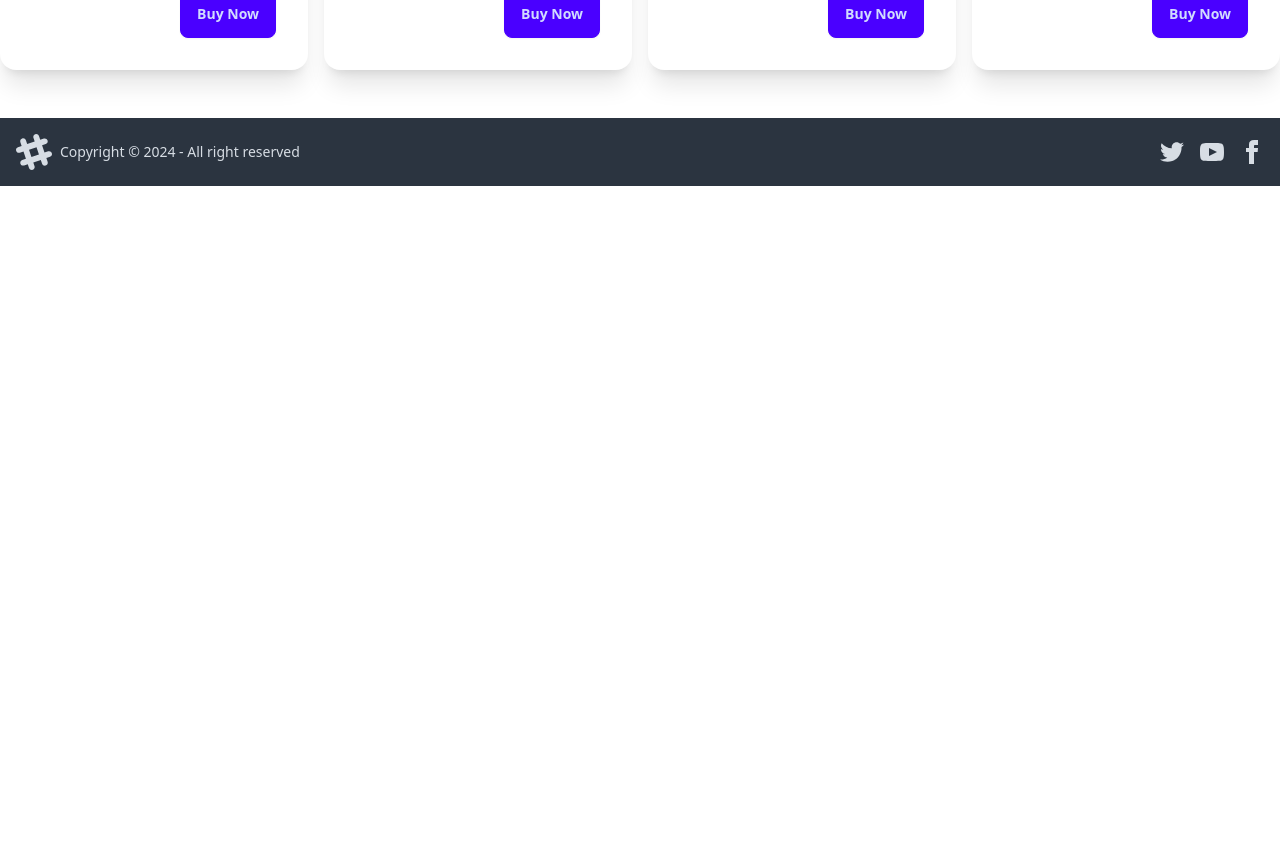
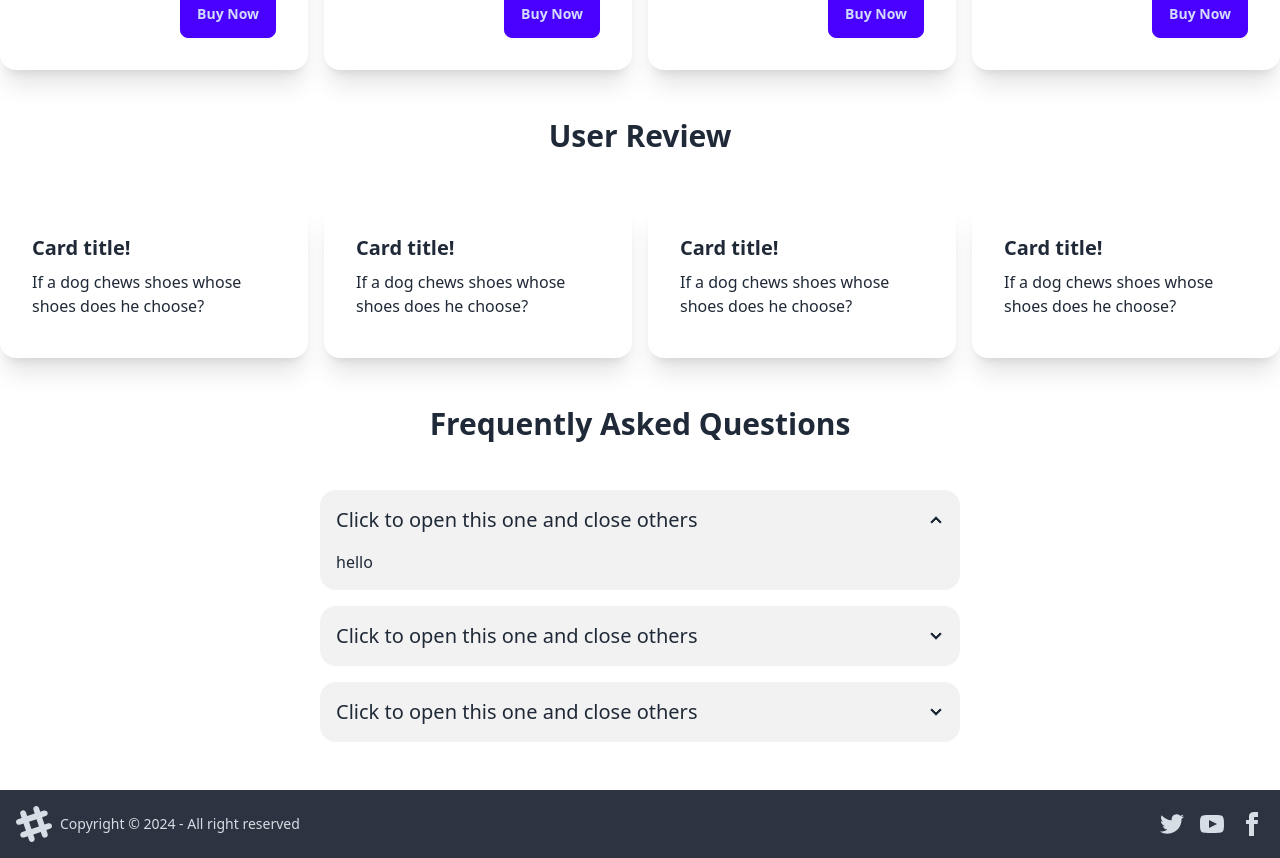
Before and after one commit to mdshakil04/gadget-shop-client, a React (Vite) app: page / in a window 1280 px wide. Shown: the part 1365-2223 px from the top of the page. Before the commit the page ends 1551 px from the top, so only its background shows below. Built offline with nearby package versions, Linux system fonts and the light colour scheme.

Commit message:
Part-3 done

```diff
--- /dev/null
+++ b/src/components/home/Accordion.jsx
@@ -0,0 +1,37 @@
+import React from "react";
+
+const Accordion = () => {
+  return (
+    <div className=" flex flex-col gap-4 md:w-1/2 w-4/5 mx-auto">
+      <div className="collapse collapse-arrow bg-base-200">
+        <input type="radio" name="my-accordion-2" defaultChecked />
+        <div className="collapse-title text-xl font-medium">
+          Click to open this one and close others
+        </div>
+        <div className="collapse-content">
+          <p>hello</p>
+        </div>
+      </div>
+      <div className="collapse collapse-arrow bg-base-200">
+        <input type="radio" name="my-accordion-2" />
+        <div className="collapse-title text-xl font-medium">
+          Click to open this one and close others
+        </div>
+        <div className="collapse-content">
+          <p>hello</p>
+        </div>
+      </div>
+      <div className="collapse collapse-arrow bg-base-200">
+        <input type="radio" name="my-accordion-2" />
+        <div className="collapse-title text-xl font-medium">
+          Click to open this one and close others
+        </div>
+        <div className="collapse-content">
+          <p>hello</p>
+        </div>
+      </div>
+    </div>
+  );
+};
+
+export default Accordion;
--- /dev/null
+++ b/src/components/home/Review.jsx
@@ -0,0 +1,17 @@
+import React from "react";
+
+const Review = () => {
+  return (
+    <div className="card bg-base-100 shadow-xl">
+      <div className="card-body">
+        <h2 className="card-title">Card title!</h2>
+        <p>If a dog chews shoes whose shoes does he choose?</p>
+        <div className="card-actions justify-end">
+
+        </div>
+      </div>
+    </div>
+  );
+};
+
+export default Review;
--- /dev/null
+++ b/src/components/home/UserReview.jsx
@@ -0,0 +1,15 @@
+import React from "react";
+import Review from "./Review";
+
+const UserReview = () => {
+  return (
+    <div className=" grid lg:grid-cols-4 container mx-auto justify-between gap-4">
+        <Review/>
+        <Review/>
+        <Review/>
+        <Review/>
+    </div>
+  );
+};
+
+export default UserReview;
--- a/src/pages/Home.jsx
+++ b/src/pages/Home.jsx
@@ -1,14 +1,31 @@
-
+import Accordion from "../components/home/Accordion";
 import Banner from "../components/home/Banner";
 import FeaturedProducts from "../components/home/FeaturedProducts";
+import UserReview from "./../components/home/UserReview";
 
 const Home = () => {
   return (
     <div>
       <Banner />
-      <div className="my-12">
-        <h1 className=" mb-12 text-3xl font-semibold text-center">Featured Products</h1>
-        <FeaturedProducts />
+      <div className=" container mx-auto">
+        <div className="my-12">
+          <h1 className=" mb-12 text-3xl font-semibold text-center">
+            Featured Products
+          </h1>
+          <FeaturedProducts />
+        </div>
+        <div className="my-12">
+          <h1 className=" mb-12 text-3xl font-semibold text-center">
+            User Review
+          </h1>
+          <UserReview />
+        </div>
+        <div className="my-12">
+          <h1 className=" mb-12 text-3xl font-semibold text-center">
+            Frequently Asked Questions{" "}
+          </h1>
+          <Accordion />
+        </div>
       </div>
     </div>
   );
```
